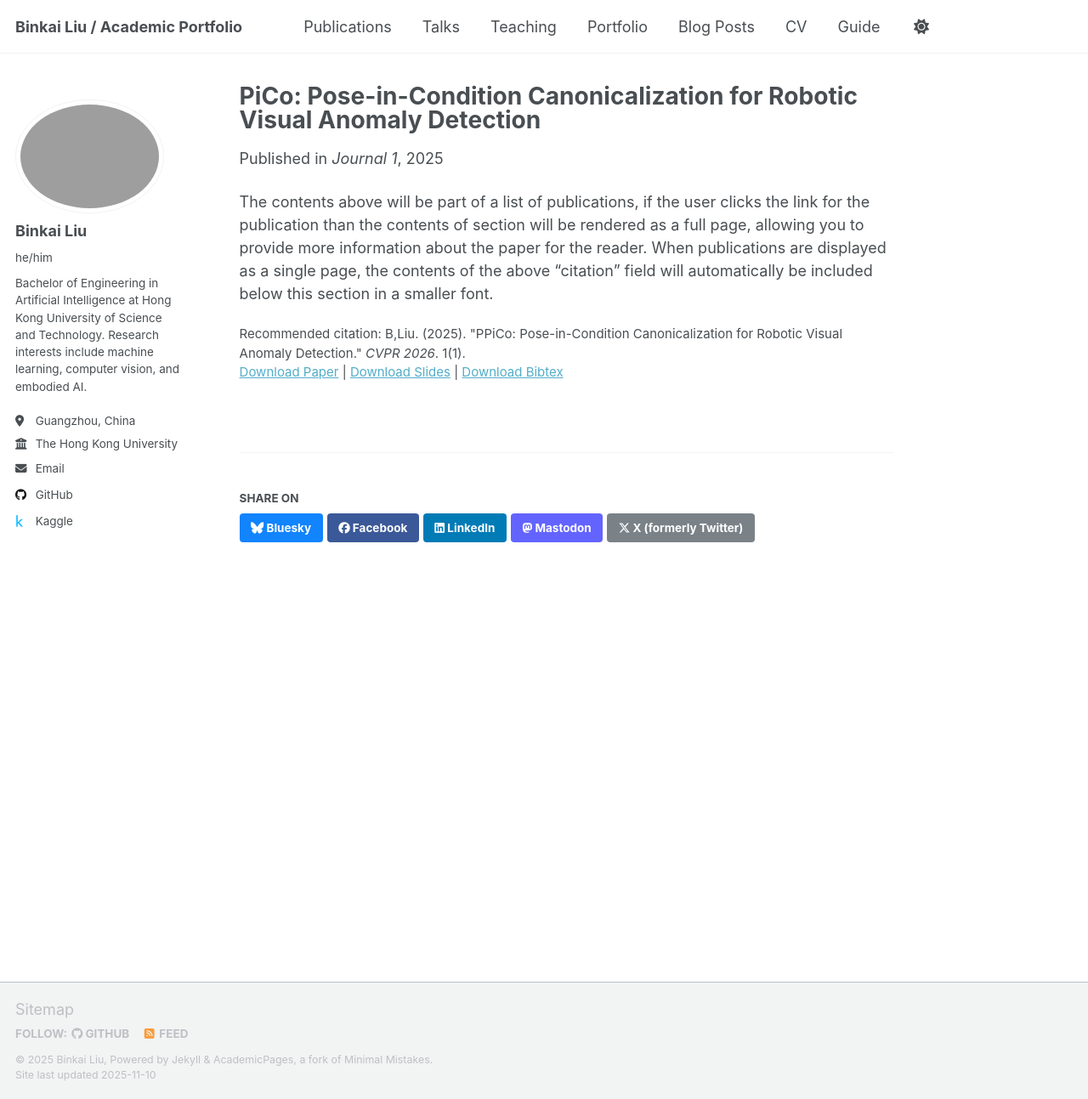
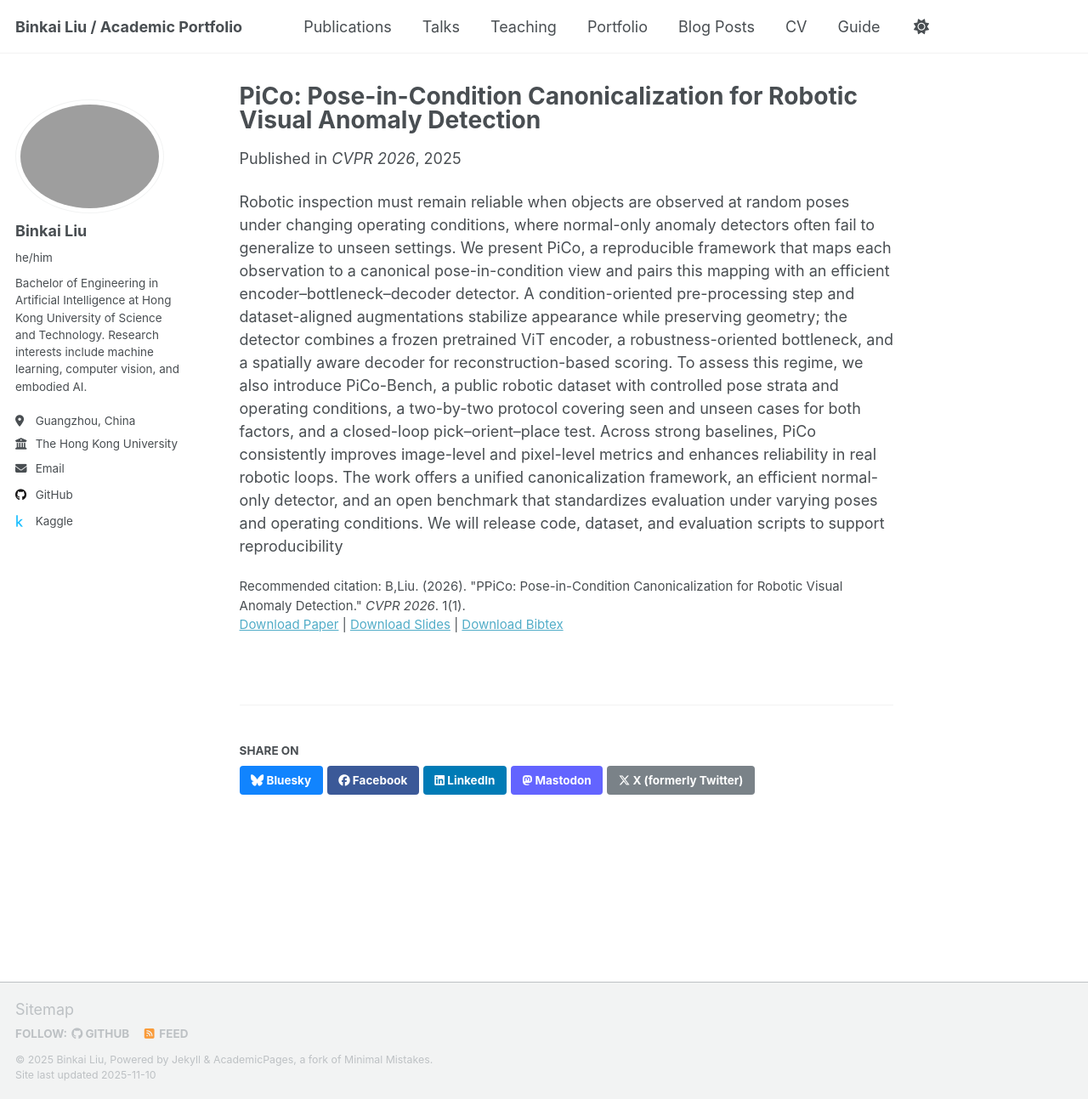
Before and after one commit to Binkai-Liu/Binkai-Liu.github.io, a Jekyll site: the page built from _publications/2009-10-01-paper-title-number-1.md, in a window 1280 px wide and 1293 px high. Shown: the whole window at 85% size. Built offline with Jekyll 4.4.1, drawn with Linux system fonts in a browser that asks for light colours; a script that is not in the unit is left out.

Commit message:
Update 2009-10-01-paper-title-number-1.md

```diff
--- a/_publications/2009-10-01-paper-title-number-1.md
+++ b/_publications/2009-10-01-paper-title-number-1.md
@@ -1,14 +1,14 @@
 ---
 title: "PiCo: Pose-in-Condition Canonicalization for Robotic Visual Anomaly Detection"
 collection: CVPR 2026
-category: CV
+category: Computer Vision/Embodied AI
 permalink: /publication/2009-10-01-paper-title-number-1
 excerpt: 'Robotic inspection must remain reliable when objects are observed at random poses under changing operating conditions, where normal-only anomaly detectors often fail to generalize to unseen settings. We present PiCo, a reproducible framework that maps each observation to a canonical pose-in-condition view and pairs this mapping with an efficient encoder–bottleneck–decoder detector. A condition-oriented pre-processing step and dataset-aligned augmentations stabilize appearance while preserving geometry; the detector combines a frozen pretrained ViT encoder, a robustness-oriented bottleneck, and a spatially aware decoder for reconstruction-based scoring. To assess this regime, we also introduce PiCo-Bench, a public robotic dataset with controlled pose strata and operating conditions, a two-by-two protocol covering seen and unseen cases for both factors, and a closed-loop pick–orient–place test. Across strong baselines, PiCo consistently improves image-level and pixel-level metrics and enhances reliability in real robotic loops. The work offers a unified canonicalization framework, an efficient normal-only detector, and an open benchmark that standardizes evaluation under varying poses and operating conditions. We will release code, dataset, and evaluation scripts to support reproducibility.'
 date: 2025-11-19
-venue: 'Journal 1'
+venue: 'CVPR 2026'
 slidesurl: ''
 paperurl: 'https://academicpages.github.io/files/paper1.pdf'
 bibtexurl: ''
-citation: 'B,Liu. (2025). &quot;PPiCo: Pose-in-Condition Canonicalization for Robotic Visual Anomaly Detection.&quot; <i>CVPR 2026</i>. 1(1).'
+citation: 'B,Liu. (2026). &quot;PPiCo: Pose-in-Condition Canonicalization for Robotic Visual Anomaly Detection.&quot; <i>CVPR 2026</i>. 1(1).'
 ---
-The contents above will be part of a list of publications, if the user clicks the link for the publication than the contents of section will be rendered as a full page, allowing you to provide more information about the paper for the reader. When publications are displayed as a single page, the contents of the above "citation" field will automatically be included below this section in a smaller font.
+Robotic inspection must remain reliable when objects are observed at random poses under changing operating conditions, where normal-only anomaly detectors often fail to generalize to unseen settings. We present PiCo, a reproducible framework that maps each observation to a canonical pose-in-condition view and pairs this mapping with an efficient encoder–bottleneck–decoder detector. A condition-oriented pre-processing step and dataset-aligned augmentations stabilize appearance while preserving geometry; the detector combines a frozen pretrained ViT encoder, a robustness-oriented bottleneck, and a spatially aware decoder for reconstruction-based scoring. To assess this regime, we also introduce PiCo-Bench, a public robotic dataset with controlled pose strata and operating conditions, a two-by-two protocol covering seen and unseen cases for both factors, and a closed-loop pick–orient–place test. Across strong baselines, PiCo consistently improves image-level and pixel-level metrics and enhances reliability in real robotic loops. The work offers a unified canonicalization framework, an efficient normal-only detector, and an open benchmark that standardizes evaluation under varying poses and operating conditions. We will release code, dataset, and evaluation scripts to support reproducibility
```
